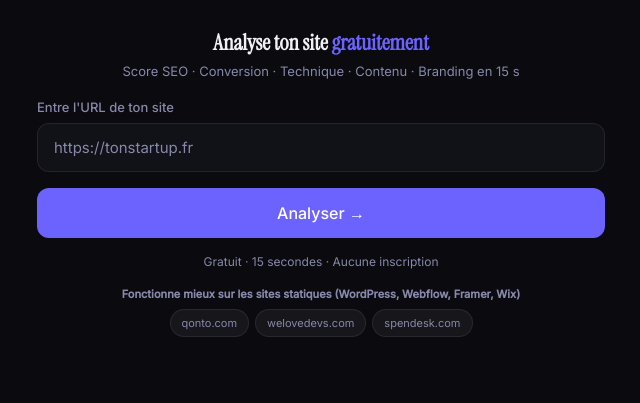
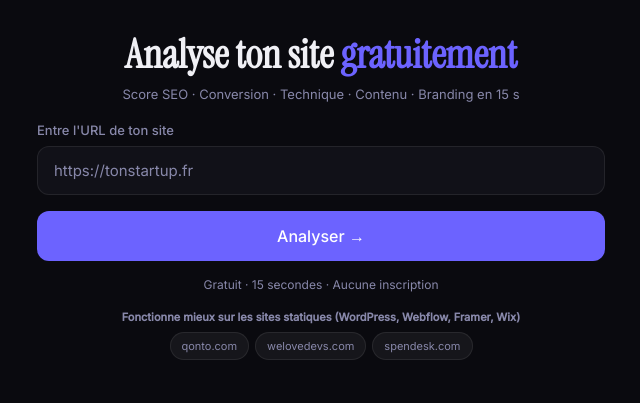
Before and after one commit to natsdesign/liova-analyzer, a plain HTML site: page index.html in a window 1280 px wide. Shown: the whole page, without its empty margins (319-959 px from the left). Drawn offline with Linux system fonts and the light colour scheme.

Commit message:
Update index.html

```diff
--- a/index.html
+++ b/index.html
@@ -40,7 +40,7 @@
     .brand { text-align: center; margin-bottom: 4px; }
     .brand-title {
       font-family: 'Instrument Serif', serif;
-      font-size: 22px;
+      font-size: 40px;
       font-weight: 700;
       color: var(--text);
     }
```
